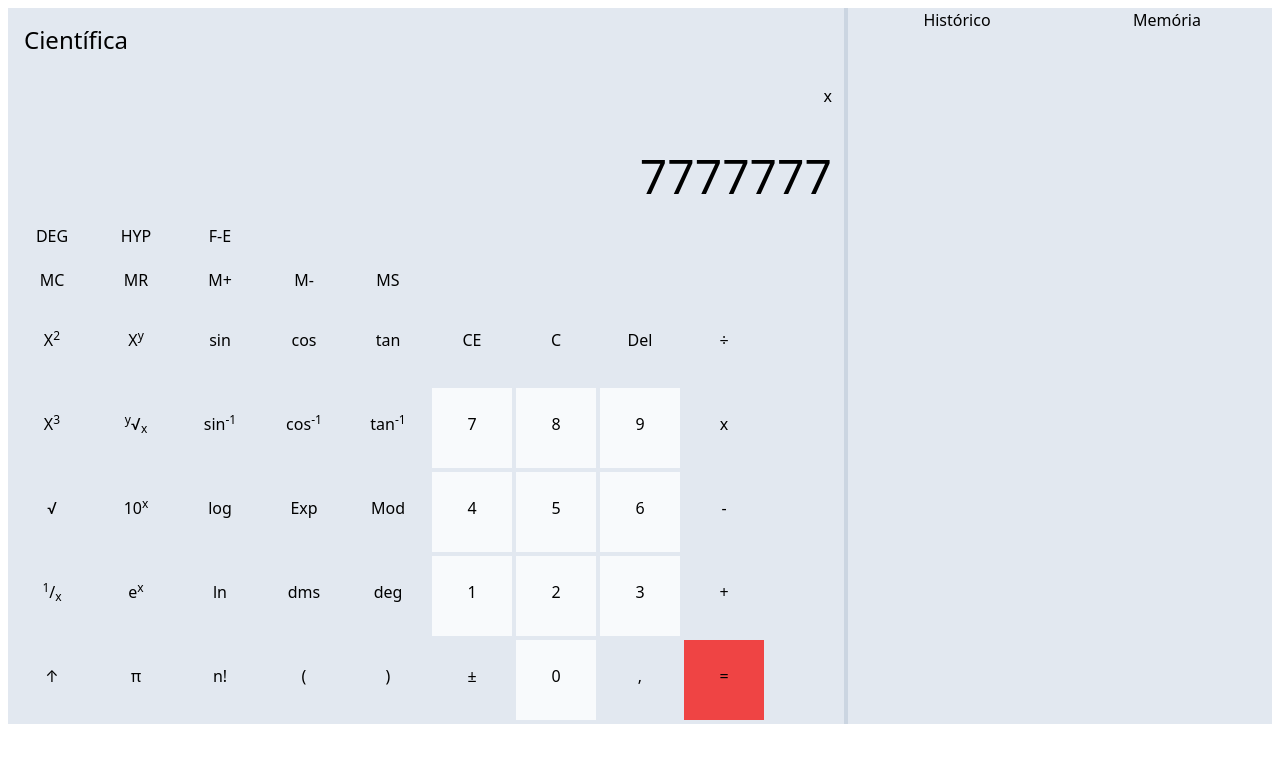
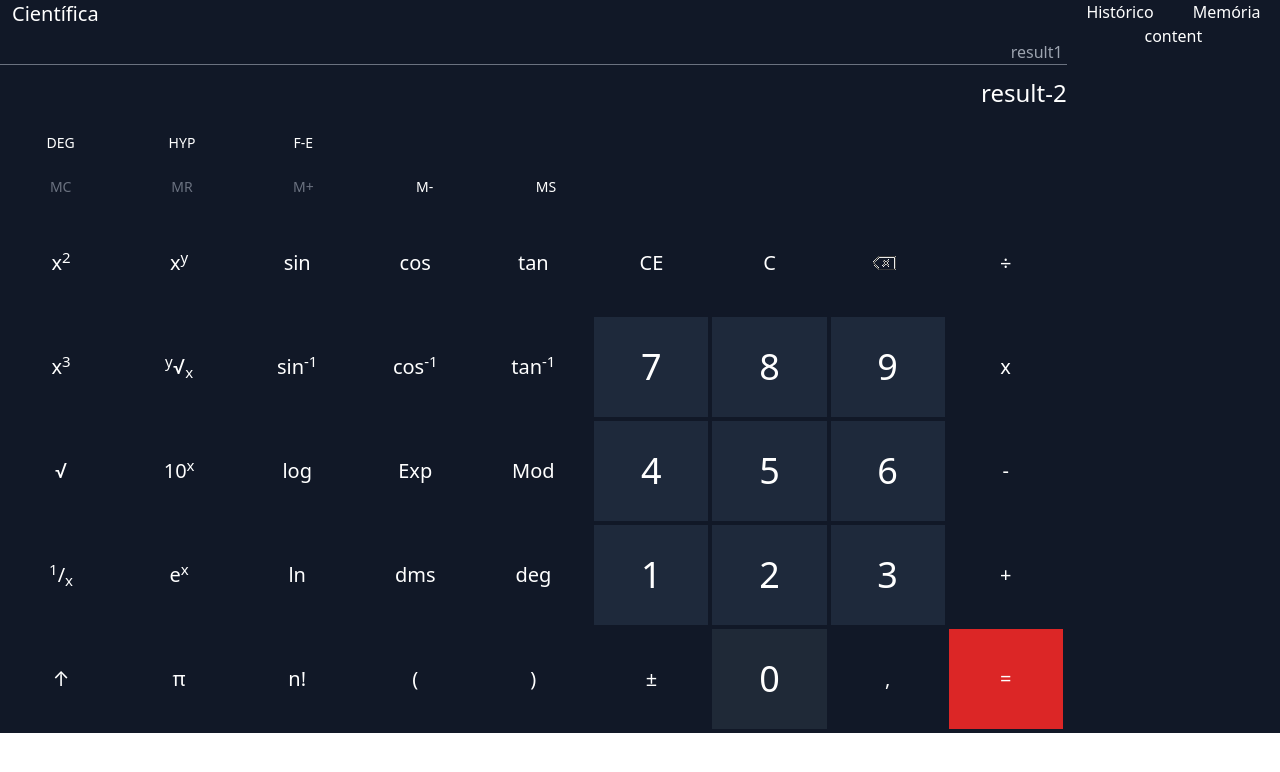
Before and after one commit to Pedrohsbessa/Calculadora-Cient-fica, a website: page src/index.html in a window 1280 px wide. Drawn offline with Linux system fonts and the light colour scheme.

Commit message:
changes is html and css

```diff
--- a/src/index.html
+++ b/src/index.html
@@ -12,92 +12,150 @@
     <title>Calculadora</title>
 </head>
 
-<body class=" overflow-y-hidden m-2">
-    <div id="global" class="bg-slate-200 flex flex-row gap-1">
-        <section id="right-side" class=" w-4/6 border-r-4 border-slate-300 ">
-            <h1 class="text-2xl p-4">Científica</h1>
-            <div id="resultados" class=" flex flex-col gap-y-5">
-                <div id="resultado2" class="text-right p-3">x</div>
-                <div id="resultado1" class="text-5xl text-right p-3">7777777</div>
+<body class="float-none overflow-y-hidden text-white">
+    <div id="global" class="flex bg-gray-900">
+        <div id="right-side" class=" w-5/6 flex flex-col ">
+            <header id="title" class="text-xl ml-3">Científica</header>
+            <div id="results" class="flex flex-col bg-gray-900 divide-y divide-gray-500">
+                <div id="result-1" class=" flex justify-end text-end text-base mt-3 mr-1  ">
+                    <p class="text-gray-400">result1</p>
+                </div>
+                <div id="result-2" class="text-end text-2xl  py-3 ">
+                    <h2>result-2</h2>
+                </div>
+            </div>
+            <div id="small-buttons" class="flex flex-col x">
+                <div class="flex flex-row justify-start ">
+                    <button id="deg" type="button" class="basis-1/9 text-sm  m-0.5 h-10 hover:bg-gray-700">DEG</button>
+                    <button id="hyp" type="button" class="basis-1/9 text-sm  m-0.5 h-10 hover:bg-gray-700">HYP</button>
+                    <button id="f-e" type="button" class="basis-1/9 text-sm  m-0.5 h-10 hover:bg-gray-700">F-E</button>
+                </div>
+                <div class="flex flex-row justify-start">
+                    <button id="mc" type="button"
+                        class="basis-1/9 m-0.5 h-10 text-sm text-gray-500 hover:bg-gray-700 hover:text-white">MC</button>
+                    <button id="mr" type="button"
+                        class="basis-1/9 m-0.5 h-10 text-sm text-gray-500 hover:bg-gray-700 hover:text-white">MR</button>
+                    <button id="m-1s" type="button"
+                        class="basis-1/9 m-0.5 h-10 text-sm text-gray-500 hover:bg-gray-700 hover:text-white">M+</button>
+                    <button id="m-1s" type="button" class="basis-1/9 text-sm  m-0.5 h-10 hover:bg-gray-700">M-</button>
+                    <button id="ms" type="button" class="basis-1/9 text-sm  m-0.5 h-10 hover:bg-gray-700">MS</button>
+                </div>
+            </div>
+            <div id="great-buttons" class="flex flex-col m-0.5">
+                <div id="row-1" class="flex flex-row justify-center">
+                    <button id="x-sup-2" type="button"
+                        class="basis-1/9 m-0.5 h-same text-xl  hover:bg-gray-700 bg-gray-900">x<sup>2</sup></button>
+                    <button id="x-sup-y" type="button"
+                        class="basis-1/9 m-0.5 h-same text-xl  hover:bg-gray-700 bg-gray-900">x<sup>y</sup></button>
+                    <button id="sin" type="button"
+                        class="basis-1/9 m-0.5 h-same text-xl  hover:bg-gray-700 bg-gray-900">sin</button>
+                    <button id="cos" type="button"
+                        class="basis-1/9 m-0.5 h-same text-xl  hover:bg-gray-700 bg-gray-900">cos</button>
+                    <button id="tan" type="button"
+                        class="basis-1/9 m-0.5 h-same text-xl  hover:bg-gray-700 bg-gray-900">tan</button>
+                    <button id="ce" type="button"
+                        class="basis-1/9 m-0.5 h-same text-xl  hover:bg-gray-700 bg-gray-900">CE</button>
+                    <button id="c" type="button"
+                        class="basis-1/9 m-0.5 h-same text-xl  hover:bg-gray-700 bg-gray-900">C</button>
+                    <button id="delete" type="button"
+                        class="basis-1/9 m-0.5 h-same text-xl  hover:bg-gray-700 bg-gray-900"><img
+                            src="./assets/images/apagar.png" alt="Delete" class="ml-10"></button>
+                    <button id="division" type="button"
+                        class="basis-1/9 m-0.5 h-same text-xl  hover:bg-gray-700 bg-gray-900">÷</button>
+                </div>
+                <div id="row-2" class="flex flex-row justify-center">
+                    <button id="x-sup-3" type="button"
+                        class="basis-1/9 m-0.5 h-same text-xl hover:bg-gray-700 bg-gray-900">x<sup>3</sup></button>
+                    <button id="y-root-x" type="button"
+                        class="basis-1/9 m-0.5 h-same text-xl hover:bg-gray-700 bg-gray-900"><sup>y</sup>√<sub>x</sub></button>
+                    <button id="sin-sup-1" type="button"
+                        class="basis-1/9 m-0.5 h-same text-xl hover:bg-gray-700 bg-gray-900">sin<sup>-1</sup></button>
+                    <button id="cos-sup-1" type="button"
+                        class="basis-1/9 m-0.5 h-same text-xl  hover:bg-gray-700 bg-gray-900">cos<sup>-1</sup></button>
+                    <button id="tan-sup-1" type="button"
+                        class="basis-1/9 m-0.5 h-same text-xl  hover:bg-gray-700 bg-gray-900">tan<sup>-1</sup></button>
+                    <button id="seven" type="button"
+                        class="basis-1/9 m-0.5 h-same text-4xl hover:bg-gray-700 bg-slate-800">7</button>
+                    <button id="eight" type="button"
+                        class="basis-1/9 m-0.5 h-same text-4xl hover:bg-gray-700 bg-slate-800">8</button>
+                    <button id="nine" type="button"
+                        class="basis-1/9 m-0.5 h-same text-4xl hover:bg-gray-700 bg-slate-800">9</button>
+                    <button id="multiply" type="button"
+                        class="basis-1/9 m-0.5 h-same text-xl  hover:bg-gray-700 bg-gray-900">x</button>
+                </div>
+                <div id="row-3" class="flex flex-row justify-center">
+                    <button id="root" type="button"
+                        class="basis-1/9 m-0.5 h-same text-xl  hover:bg-gray-700 bg-gray-900">√</button>
+                    <button id="ten-sup-x" type="button"
+                        class="basis-1/9 m-0.5 h-same text-xl  hover:bg-gray-700 bg-gray-900">10<sup>x</sup></button>
+                    <button id="log" type="button"
+                        class="basis-1/9 m-0.5 h-same text-xl  hover:bg-gray-700 bg-gray-900">log</button>
+                    <button id="exp" type="button"
+                        class="basis-1/9 m-0.5 h-same text-xl  hover:bg-gray-700 bg-gray-900">Exp</button>
+                    <button id="mod" type="button"
+                        class="basis-1/9 m-0.5 h-same text-xl  hover:bg-gray-700 bg-gray-900">Mod</button>
+                    <button id="four" type="button"
+                        class="basis-1/9 m-0.5 h-same text-4xl hover:bg-gray-700 bg-slate-800">4</button>
+                    <button id="five" type="button"
+                        class="basis-1/9 m-0.5 h-same text-4xl hover:bg-gray-700 bg-slate-800">5</button>
+                    <button id="six" type="button"
+                        class="basis-1/9 m-0.5 h-same text-4xl hover:bg-gray-700 bg-slate-800">6</button>
+                    <button id="less" type="button"
+                        class="basis-1/9 m-0.5 h-same text-xl  hover:bg-gray-700 bg-gray-900">-</button>
+                </div>
+                <div id="row-4" class="flex flex-row justify-center">
+                    <button id="one-over-x" type="button"
+                        class="basis-1/9 m-0.5 h-same text-xl  hover:bg-gray-700 bg-gray-900"><sup>1</sup>/<sub>x</sub></button>
+                    <button id="e-sup-x" type="button"
+                        class="basis-1/9 m-0.5 h-same text-xl  hover:bg-gray-700 bg-gray-900">e<sup>x</sup></button>
+                    <button id="ln" type="button"
+                        class="basis-1/9 m-0.5 h-same text-xl  hover:bg-gray-700 bg-gray-900">ln</button>
+                    <button id="dms" type="button"
+                        class="basis-1/9 m-0.5 h-same text-xl  hover:bg-gray-700 bg-gray-900">dms</button>
+                    <button id="deg" type="button"
+                        class="basis-1/9 m-0.5 h-same text-xl  hover:bg-gray-700 bg-gray-900">deg</button>
+                    <button id="one" type="button"
+                        class="basis-1/9 m-0.5 h-same text-4xl hover:bg-gray-700 bg-slate-800">1</button>
+                    <button id="two" type="button"
+                        class="basis-1/9 m-0.5 h-same text-4xl hover:bg-gray-700 bg-slate-800">2</button>
+                    <button id="three" type="button"
+                        class="basis-1/9 m-0.5 h-same text-4xl hover:bg-gray-700 bg-slate-800">3</button>
+                    <button id="plus" type="button"
+                        class="basis-1/9 m-0.5 h-same text-xl  hover:bg-gray-700 bg-gray-900">+</button>
+                </div>
+                <div id="row-5" class="flex flex-row justify-center">
+                    <button id="up" type="button"
+                        class="basis-1/9 m-0.5 h-same text-xl  hover:bg-gray-700 bg-gray-900">↑</button>
+                    <button id="pi" type="button"
+                        class="basis-1/9 m-0.5 h-same text-xl  hover:bg-gray-700 bg-gray-900">π</button>
+                    <button id="n-factor" type="button"
+                        class="basis-1/9 m-0.5 h-same text-xl  hover:bg-gray-700 bg-gray-900">n!</button>
+                    <button id="parentesis-right" type="button"
+                        class="basis-1/9 m-0.5 h-same text-xl  hover:bg-gray-700 bg-gray-900">(</button>
+                    <button id="parentesis-left" type="button"
+                        class="basis-1/9 m-0.5 h-same text-xl  hover:bg-gray-700 bg-gray-900">)</button>
+                    <button id="plus-less" type="button"
+                        class="basis-1/9 m-0.5 h-same text-xl  hover:bg-gray-700 bg-gray-900">±</button>
+                    <button id="zero" type="button"
+                        class="basis-1/9 m-0.5 h-same text-4xl hover:bg-gray-700 bg-gray-800">0</button>
+                    <button id="comma" type="button"
+                        class="basis-1/9 m-0.5 h-same text-xl  hover:bg-gray-700 bg-gray-900">,</button>
+                    <button id="equal" type="button"
+                        class="basis-1/9 m-0.5 h-same text-xl hover:bg-red-400 bg-red-600">=</button>
+                </div>
+            </div>
+        </div>
+        <div id="left-side" class=" w-1/6 flex flex-col justify-start text-center bg-gray-900">
+            <div class="flex flex-row justify-evenly">
+                <h1 id="historic" class="hover:bg-gray-700 w-full">Histórico</h1>
+                <h1 id="memo" class="hover:bg-gray-700  w-full">Memória</h1>
+            </div>
+            <div>content</div>
+        </div>
 
-            </div>
-            <div id="funcoes-1" class="flex gap-1 m-1 text-center">
-                <span id="deg" class=" w-20 h-10 pt-2 hover:bg-slate-300 ">DEG</span>
-                <span id="hyp" class=" w-20 h-10 pt-2 hover:bg-slate-300 ">HYP</span>
-                <span id="fe" class=" w-20 h-10 pt-2 hover:bg-slate-300">F-E</span>
-            </div>
-            <div id="funcoes-2" class="flex gap-1 m-1 text-center ">
-                <span id="mc" class="w-20 h-10 pt-2 hover:bg-slate-300">MC</span>
-                <span id="mr" class="w-20 h-10 pt-2 hover:bg-slate-300">MR</span>
-                <span id="m-plus" class="w-20 h-10 pt-2 hover:bg-slate-300">M+</span>
-                <span id="m-less" class="w-20 h-10 pt-2 hover:bg-slate-300">M-</span>
-                <span id="ms" class="w-20 h-10 pt-2 hover:bg-slate-300">MS</span>
-            </div>
-            <div id="geral" class="">
-                <div id="corpo-col-1" class="flex m-1 gap-1 text-center">
-                    <span id="x-squad" class="w-20 h-20 pt-6 hover:bg-slate-300 ">X<sup>2</sup></span>
-                    <span id="x-supy" class="w-20 h-20 pt-6 hover:bg-slate-300">X<sup>y</sup></span>
-                    <span id="sin" class="w-20 h-20 pt-6 hover:bg-slate-300">sin</span>
-                    <span id="cos" class="w-20 h-20 pt-6 hover:bg-slate-300">cos</span>
-                    <span id="tan" class="w-20 h-20 pt-6 hover:bg-slate-300">tan</span>
-                    <span id="ce" class="w-20 h-20 pt-6 hover:bg-slate-300">CE</span>
-                    <span id="c" class="w-20 h-20 pt-6 hover:bg-slate-300">C</span>
-                    <span id="delete" class="w-20 h-20 pt-6 hover:bg-slate-300">Del</span>
-                    <span id="divide" class="w-20 h-20 pt-6 hover:bg-slate-300">÷</span>
-                </div>
-                <div id="corpo-col-2" class="flex m-1 gap-1 text-center">
-                    <span id="x-three" class=" w-20 h-20 pt-6 hover:bg-slate-300">X<sup>3</sup></span>
-                    <span id="y-root-x" class=" w-20 h-20 pt-6 hover:bg-slate-300"><sup>y</sup>√<sub>x</sub></span>
-                    <span id="sin-sup-1" class=" w-20 h-20 pt-6 hover:bg-slate-300">sin<sup>-1</sup></span>
-                    <span id="cos-sup-1" class=" w-20 h-20 pt-6 hover:bg-slate-300">cos<sup>-1</sup></span>
-                    <span id="tan-sup-1" class=" w-20 h-20 pt-6 hover:bg-slate-300">tan<sup>-1</sup></span>
-                    <span id="seven" class="bg-slate-50 w-20 h-20 pt-6 hover:bg-slate-300">7</span>
-                    <span id="eight" class="bg-slate-50 w-20 h-20 pt-6 hover:bg-slate-300">8</span>
-                    <span id="nine" class="bg-slate-50 w-20 h-20 pt-6 hover:bg-slate-300">9</span>
-                    <span id="multiply" class=" w-20 h-20 pt-6 hover:bg-slate-300">x</span>
+    </div>
 
 
-                </div>
-                <div id="corpo-col-3" class="flex m-1 gap-1 text-center">
-                    <span id="square-root" class=" w-20 h-20 pt-6 hover:bg-slate-300">√</span>
-                    <span id="ten-sup-x" class=" w-20 h-20 pt-6 hover:bg-slate-300">10<sup>x</sup></span>
-                    <span id="log" class=" w-20 h-20 pt-6 hover:bg-slate-300">log</span>
-                    <span id="exp" class=" w-20 h-20 pt-6 hover:bg-slate-300">Exp</span>
-                    <span id="mod" class=" w-20 h-20 pt-6 hover:bg-slate-300">Mod</span>
-                    <span id="four" class="bg-slate-50 w-20 h-20 pt-6 hover:bg-slate-300">4</span>
-                    <span id="five" class="bg-slate-50 w-20 h-20 pt-6 hover:bg-slate-300">5</span>
-                    <span id="six" class="bg-slate-50 w-20 h-20 pt-6 hover:bg-slate-300">6</span>
-                    <span id="less" class=" w-20 h-20 pt-6 hover:bg-slate-300">-</span>
-                </div>
-                <div id="corpo-col-4" class="flex text-center m-1 gap-1 ">
-                    <span id="one-over-x" class=" w-20 h-20 pt-6 hover:bg-slate-300"><sup>1</sup>/<sub>x</sub></span>
-                    <span id="e-sup-x" class=" w-20 h-20 pt-6 hover:bg-slate-300">e<sup>x</sup></span>
-                    <span id="ln" class=" w-20 h-20 pt-6 hover:bg-slate-300">ln</span>
-                    <span id="dms" class=" w-20 h-20 pt-6 hover:bg-slate-300">dms</span>
-                    <span id="deg" class=" w-20 h-20 pt-6 hover:bg-slate-300">deg</span>
-                    <span id="one" class="bg-slate-50 w-20 h-20 pt-6 hover:bg-slate-300">1</span>
-                    <span id="two" class="bg-slate-50 w-20 h-20 pt-6 hover:bg-slate-300">2</span>
-                    <span id="three" class="bg-slate-50 w-20 h-20 pt-6 hover:bg-slate-300">3</span>
-                    <span id="plus" class=" w-20 h-20 pt-6 hover:bg-slate-300">+</span>
-                </div>
-                <div id="corpo-col-5" class="flex text-center gap-1 m-1">
-                    <span id="up" class=" w-20 h-20 pt-6 hover:bg-slate-300">↑</span>
-                    <span id="pi" class=" w-20 h-20 pt-6 hover:bg-slate-300">π</span>
-                    <span id="n-exclametion" class=" w-20 h-20 pt-6 hover:bg-slate-300">n!</span>
-                    <span id="left-parenthesis" class=" w-20 h-20 pt-6 hover:bg-slate-300">(</span>
-                    <span id="right-parentesis" class=" w-20 h-20 pt-6 hover:bg-slate-300">)</span>
-                    <span id="plus-less" class=" w-20 h-20 pt-6 hover:bg-slate-300">±</span>
-                    <span id="zero" class="bg-slate-50 w-20 h-20 pt-6 hover:bg-slate-300">0</span>
-                    <span id="comma" class=" w-20 h-20 pt-6 hover:bg-slate-300">,</span>
-                    <span id="result" class="bg-red-500 w-20 h-20 pt-6 hover:bg-red-600">=</span>
-                </div>
-            </div>
-        </section>
-        <section id="left-side" class="w-2/6 flex overflow-auto justify-evenly text-center">
-            <div class="w-1/2 h-8 hover:bg-slate-300"><span class="w-full">Histórico</span></div>
-            <div class="w-1/2 h-8 hover:bg-slate-300"><span class="w-full">Memória</span></div>
-        </section>
-    </div>
 </body>
 
 </html>
```
Also changed, not shown: tailwind.config.js (+9 -1 lines), dist/output.css.
